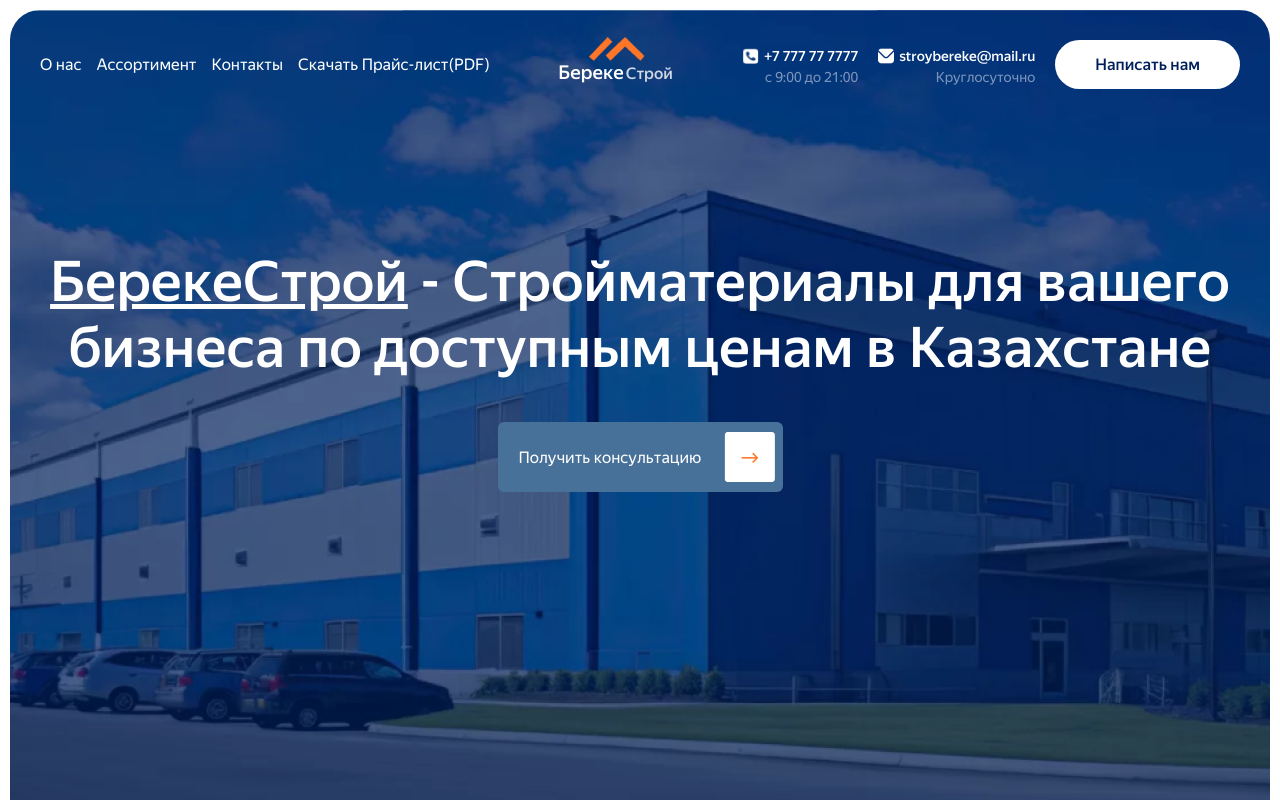
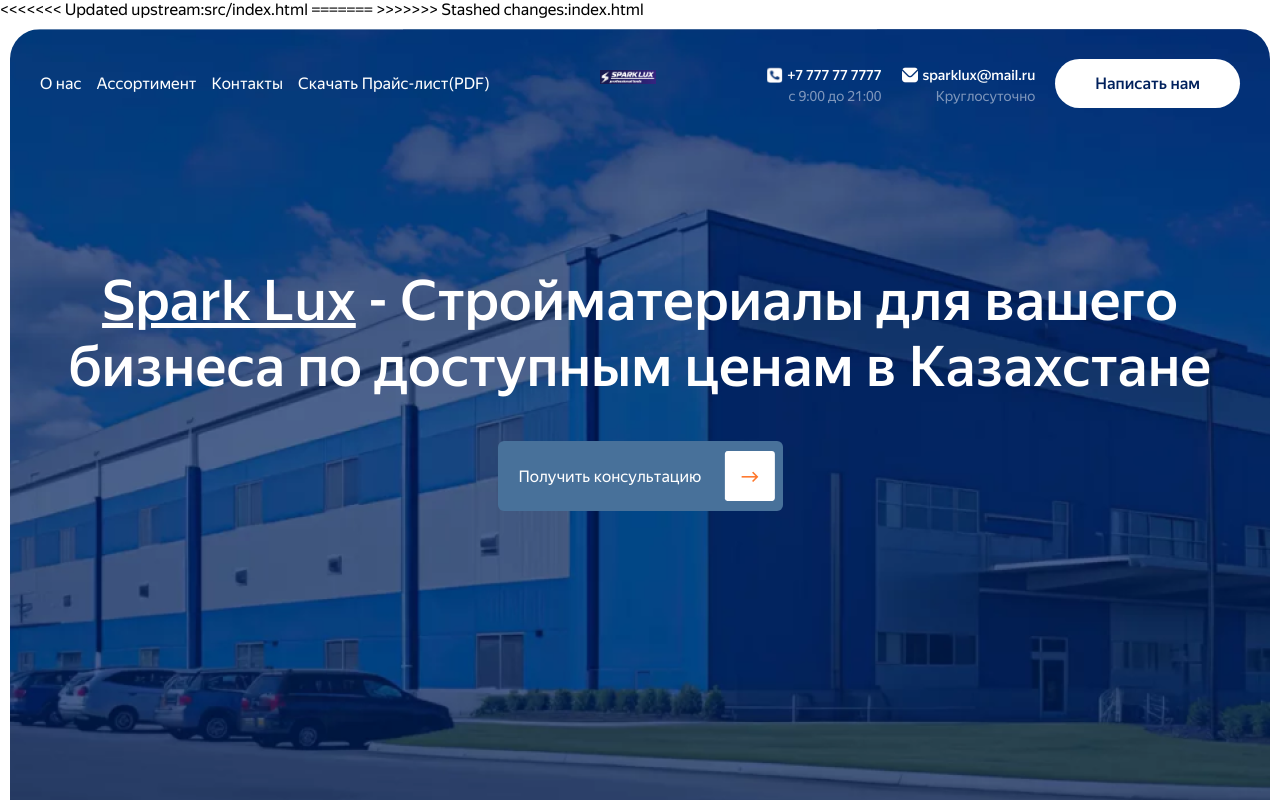
Before and after one commit to iramrak/Stroy-Bereke, a React (Vite) app: page / in a window 1280 px wide. Shown: the top 800 px of the page. Built offline with nearby package versions, Linux system fonts and the light colour scheme.

Commit message:
Changed logo

```diff
--- a/shared/components/about.tsx
+++ b/shared/components/about.tsx
@@ -11,7 +11,7 @@
             <p>[01] - О компании</p>
         </div>
         <div className="about__title">
-            <h1><span>БерекеСтрой</span> — ваш надежный <br /> поставщик стройматериалов <br /> оптом/в розницу с широким <br /> ассортиментом</h1>
+            <h1><span>Spark Lux</span> — ваш надежный <br /> поставщик стройматериалов <br /> оптом/в розницу с широким <br /> ассортиментом</h1>
         </div>
         <div className="about__cards">
             <div className="card one">
--- a/shared/components/footer.tsx
+++ b/shared/components/footer.tsx
@@ -1,6 +1,6 @@
 import '../../src/sass/footer.scss';
 import line from '../../public/image/Horizontal Divider.svg'
-import logo from '../../public/image/logo.png'
+import logo from '../../public/image/sparklux.png'
 import darknum from '../../public/image/tell-num-black.png'
 import darkemail from '../../public/image/email-logo-dark.png'
 
@@ -33,8 +33,8 @@
             <img src={line} alt="line" className='m-line'/>
             <div className="footer-nav">
                 <div className="f-logo">
+                    <h1>Spark Lux</h1>
                     <img src={logo} alt="logo" />
-                    <h1>Береке<span>Строй</span></h1>
                 </div>
                 <ul className="footer-navbar">
                     {Links?.map((link) => (
@@ -62,7 +62,7 @@
                         <div className="b-email">
                             <div className="b-mail">
                                 <img src={darkemail} alt="tel" />
-                                <h2>stroybereke@mail.ru</h2>
+                                <h2>sparklux@mail.ru</h2>
                             </div>
                             <p>Круглосуточно</p>
                         </div>
@@ -72,7 +72,7 @@
             <img src={line} alt="line" className='line'/>
 
             <div className="footer-des">
-                <p>© 2024 Qut-Bereke KZ</p>
+                <p>© Spark lux Professional Tools</p>
                 <a href="#">Разработка сайта - Divine Studio</a>
             </div>
         </div>
--- a/shared/components/header.tsx
+++ b/shared/components/header.tsx
@@ -1,5 +1,5 @@
 import '../../src/sass/header.scss';
-import logo from '../../public/image/logo.png';
+import logo from '../../public/image/sparklux.png';
 import { useState } from 'react';
 import { BsTelephoneFill } from "react-icons/bs";
 import close from '../../public/image/close.svg'
@@ -67,8 +67,7 @@
                 </ul>
                 {/*logo*/}
                 <div className="logo">
-                    <img src={logo} alt='logo'/>
-                    <h1>Береке<span>Строй</span></h1>
+                    <img src={logo} alt='logo' className=''width={'220px'} />
                 </div>
                 {/*right side contancts and btns*/}
                 <div className="contacts">
@@ -84,7 +83,7 @@
                     <div className="gmail__info">
                         <div className="gmail">
                             <img src={email} alt="tel" />
-                            <h2>stroybereke@mail.ru</h2>
+                            <h2>sparklux@mail.ru</h2>
                         </div>
                         <p>Круглосуточно</p>
                     </div>
@@ -105,7 +104,6 @@
                     <img src={close} alt="close btn" onClick={updateMenu} className='close-btn'/>
                     <div className="menu__logo">
                         <img src={logo} alt='logo'/>
-                        <h1>Береке<span>Строй</span></h1>
                     </div>
                     <ul className="menu__nav">
                         {Links?.map((link) => (
@@ -127,7 +125,7 @@
                         <div className="b-email">
                             <div className="b-mail">
                                 <img src={darkemail} alt="tel" />
-                                <h2>stroybereke@mail.ru</h2>
+                                <h2>sparklux@mail.ru</h2>
                             </div>
                                 <p>Круглосуточно</p>
                         </div>
--- a/shared/components/main.tsx
+++ b/shared/components/main.tsx
@@ -9,7 +9,7 @@
         <Header />
         <div className="main__content">
             <h1>
-                <span>БерекеСтрой</span> - Стройматериалы для вашего  <br />бизнеса по доступным ценам в Казахстане
+                <span>Spark Lux</span> - Стройматериалы для вашего  <br />бизнеса по доступным ценам в Казахстане
             </h1>
             <a href='/whatsapp' target='_blank' className='whataspp-btn'>
                 <div className="main-def__btn">
--- a/shared/ui/stickyhead.tsx
+++ b/shared/ui/stickyhead.tsx
@@ -1,4 +1,4 @@
-import logo from '../../public/image/logo.png';
+import logo from '../../public/image/sparklux.png';
 import { useState } from 'react';
 import tellsvg from '../../public/image/tell-number-dark.svg'
 import email from '../../public/image/email-llogo-dark.svg'
@@ -77,8 +77,7 @@
                     ))}
             </ul>
             <div className="logo-s">
-                <img src={logo} alt="logo" />
-                <h1>Береке<span>Строй</span></h1>
+                <img src={logo} alt="logo" width={'220px'}/>
             </div>
             <div className="contacts">
                     <div className="tel__num">
@@ -93,7 +92,7 @@
                     <div className="gmail__info">
                         <div className="gmail">
                             <img src={email} alt="tel" />
-                            <h2>stroybereke@mail.ru</h2>
+                            <h2>sparklux@mail.ru</h2>
                         </div>
                         <p>Круглосуточно</p>
                     </div>
@@ -113,7 +112,7 @@
                     <img src={close} alt="close btn" onClick={updateMenu} className='close-btn'/>
                     <div className="menu__logo">
                         <img src={logo} alt='logo'/>
-                        <h1>Береке<span>Строй</span></h1>
+                        <h1>Spark Lux</h1>
                     </div>
                     <ul className="menu__nav">
                         {Links?.map((link) => (
@@ -136,7 +135,7 @@
                         <div className="b-email">
                             <div className="b-mail">
                                 <img src={darkemail} alt="tel" />
-                                <h2>stroybereke@mail.ru</h2>
+                                <h2>sparklux@mail.ru</h2>
                             </div>
                                 <p>Круглосуточно</p>
                         </div>
--- a/src/index.html
+++ b/src/index.html
@@ -21,6 +21,12 @@
     <meta name="twitter:image" content="blob:https://web.telegram.org/b74e7dfc-de92-456c-909a-a621180e005a"/>
 
     <link rel="canonical" href="https://stroy-bereke.kz" />
+<<<<<<< Updated upstream:src/index.html
+=======
+    <title>Spark Lux - строительные материалы с доставкой по Казахстану</title>
+    <link rel="icon" href="./public/image/sparklux.png" type="image/svg+xml"/>
+
+>>>>>>> Stashed changes:index.html
     <!-- Google Tag Manager -->
     <title>БерекеСтрой - строительные материалы с доставкой по Казахстану</title>
     <link rel="icon" href="../public/favicon.svg" type="image/svg+xml"/>
```
Also changed, not shown: public/image/sparklux.png (added).
